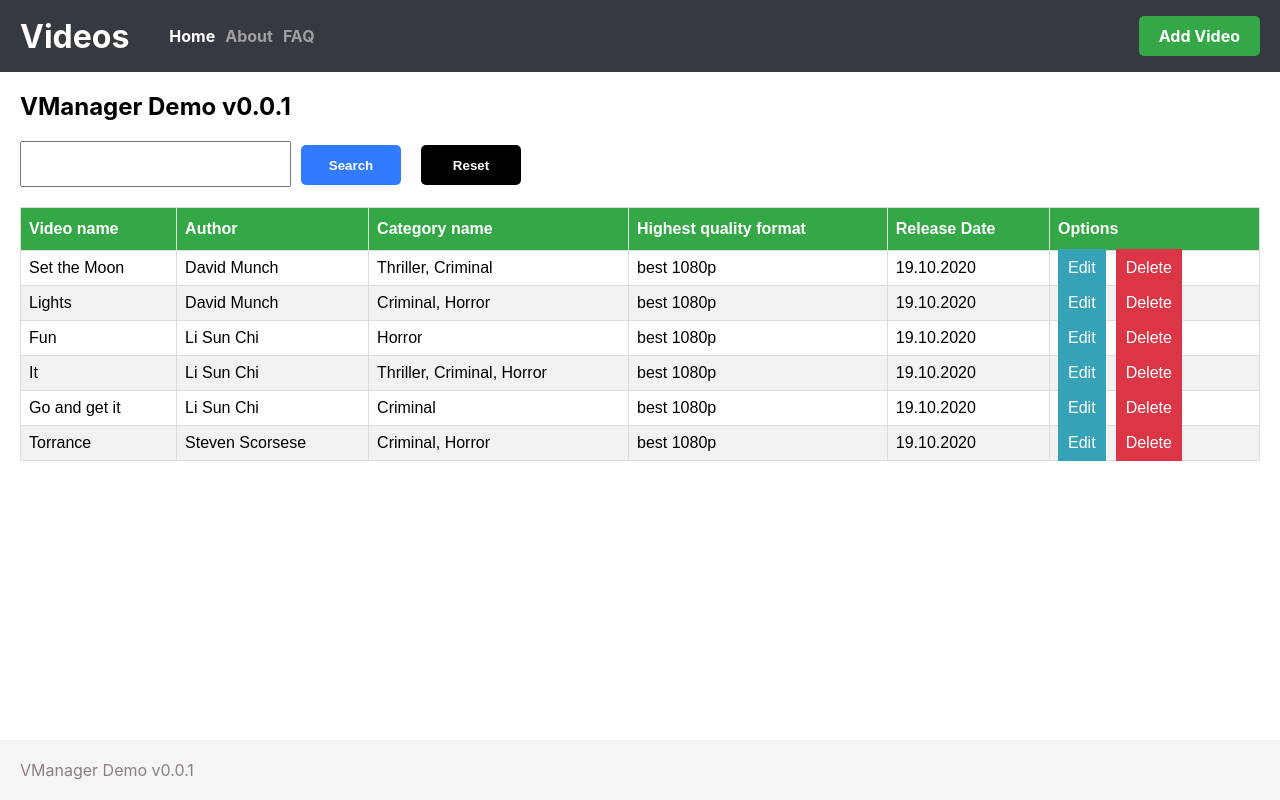
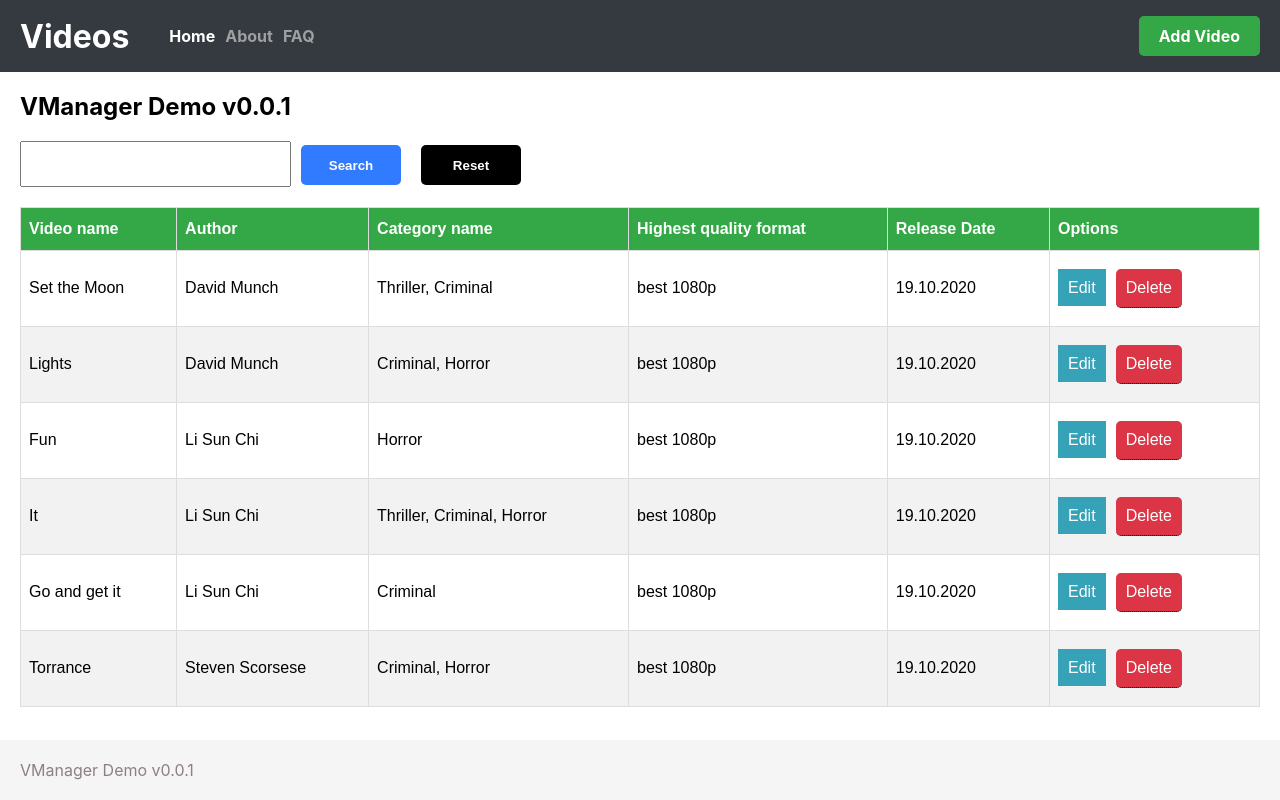
Before and after one commit to BolajiOlajide/moving-image-dev-challenge, a React (Create React App) app: page / in a window 1280 px wide. Built offline with nearby package versions, Linux system fonts and the light colour scheme; data requests are answered from the project's data file.

Commit message:
feat: create delete video functionality

```diff
--- a/src/common/interfaces.ts
+++ b/src/common/interfaces.ts
@@ -35,4 +35,10 @@ export interface VideoContextType {
   lastId: number;
   updateVideo: (currentVideo: ProcessedVideo) => ProcessedVideo[];
   getVideo: (videoId: number) => ProcessedVideo | undefined;
+  deleteVideo: (videoId: number) => void;
 }
+
+export interface DeleteBtnProps {
+  deleteVideoFn: Function;
+  videoId: number;
+}
--- /dev/null
+++ b/src/components/DeleteBtn.tsx
@@ -0,0 +1,39 @@
+import React, { useState } from 'react';
+
+import type { DeleteBtnProps } from '../common/interfaces';
+
+
+const DeleteBtn: React.FC<DeleteBtnProps> = (props: DeleteBtnProps) => {
+  const { deleteVideoFn, videoId } = props;
+  const [showTooltip, setShowTooltip] = useState(false);
+
+  const actuallyDeleteVideo = (shouldDelete: boolean) => {
+    if (shouldDelete) {
+      deleteVideoFn();
+    }
+  }
+
+  const toggleTooltip = () => setShowTooltip(shouldShow => !shouldShow);
+  const visibility = showTooltip ? 'visible' : 'hidden';
+  const opacity = showTooltip ? 1 : 0;
+
+  return (
+    <div onClick={toggleTooltip} className="delete-vid-btn tooltip">
+      Delete
+
+      <div className="tooltipChild" style={{ visibility, opacity }}>
+        Are you sure you want to delete the video with ID: {videoId}
+
+        <button onClick={() => actuallyDeleteVideo(true)}>
+          Yes
+        </button>
+
+        <button onClick={() => actuallyDeleteVideo(false)}>
+          No
+        </button>
+      </div>
+    </div>
+  )
+};
+
+export default DeleteBtn;
--- a/src/components/VideoList.tsx
+++ b/src/components/VideoList.tsx
@@ -1,10 +1,20 @@
-import React from 'react';
-import { Link } from 'react-router-dom';
+import React, { useContext } from 'react';
+import { Link, useHistory } from 'react-router-dom';
 
 import type { VideoListProps } from '../common/interfaces';
+import VideoContext from '../context/VideoContext';
+import DeleteBtn from '../components/DeleteBtn';
 
 
 const VideoList: React.FC<VideoListProps> = ({ videos }: VideoListProps) => {
+  const history = useHistory();
+  const { deleteVideo } = useContext(VideoContext);
+
+  const deleteVideoFn = (videoId: number) => {
+    deleteVideo(videoId);
+    history.push('/');
+  }
+
   return (
     <table className="videos">
       <thead>
@@ -19,7 +29,7 @@ const VideoList: React.FC<VideoListProps> = ({ videos }: VideoListProps) => {
       </thead>
 
       <tbody>
-        {videos.map(video => {
+        {videos.map((video) => {
           return (
             <tr key={video.id}>
               <td>{video.name}</td>
@@ -29,7 +39,7 @@ const VideoList: React.FC<VideoListProps> = ({ videos }: VideoListProps) => {
               <td>19.10.2020</td>
               <td>
               <Link to={`/video/${video.id}/edit`} className="edit-vid-btn">Edit</Link>
-              <a href={`/video/delete/${video.id}`} className="delete-vid-btn">Delete</a>
+              <DeleteBtn deleteVideoFn={() => deleteVideoFn(video.id)} videoId={video.id} />
               </td>
             </tr>
           )
--- a/src/hooks/useVideo.ts
+++ b/src/hooks/useVideo.ts
@@ -57,7 +57,13 @@ const useVideo = (): VideoContextType => {
     return updatedVideos;
   }
 
-  return { addVideo, videos, addVideos, isLoading, errorMessage, lastId, updateVideo, getVideo };
+  const deleteVideo = (videoId: number): void => {
+    const updatedVideos = videos.filter((video) => video.id !== videoId);
+
+    setVideos(updatedVideos)
+  }
+
+  return { addVideo, videos, addVideos, isLoading, errorMessage, lastId, updateVideo, getVideo, deleteVideo };
 };
 
 export default useVideo;
--- a/src/index.css
+++ b/src/index.css
@@ -197,6 +197,10 @@ footer {
   color: #fff;
   margin: 10px;
   text-decoration: none;
+  border: 0;
+  border-radius: 5px;
+  outline: none;
+  cursor: pointer;
 }
 
 .searchForm {
@@ -271,3 +275,37 @@ footer {
   margin-right: 10px;
   cursor: pointer;
 }
+
+.tooltip {
+  position: relative;
+  display: inline-block;
+  border-bottom: 1px dotted black;
+}
+
+.tooltip .tooltipChild {
+  visibility: hidden;
+  width: 150px;
+  background-color: #555;
+  color: #fff;
+  text-align: center;
+  border-radius: 6px;
+  padding: 5px 0;
+  position: absolute;
+  z-index: 1;
+  bottom: 125%;
+  left: 50%;
+  margin-left: -60px;
+  opacity: 0;
+  transition: opacity 0.3s;
+}
+
+.tooltip .tooltipChild::after {
+  content: "";
+  position: absolute;
+  top: 100%;
+  left: 50%;
+  margin-left: -5px;
+  border-width: 5px;
+  border-style: solid;
+  border-color: #555 transparent transparent transparent;
+}
```
